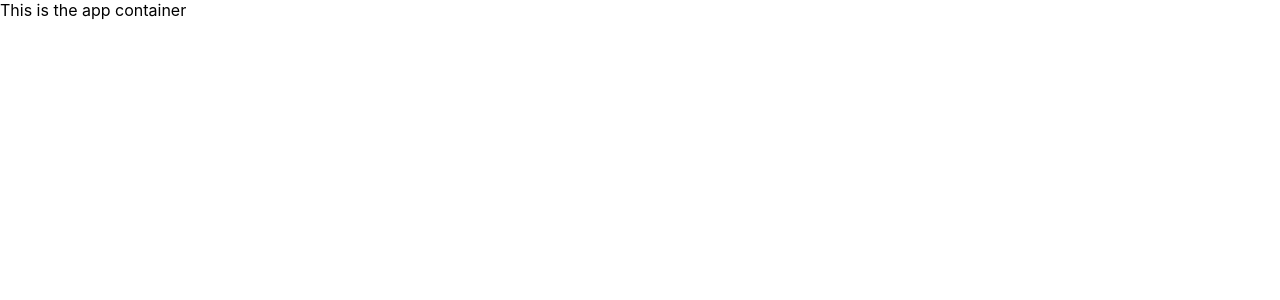
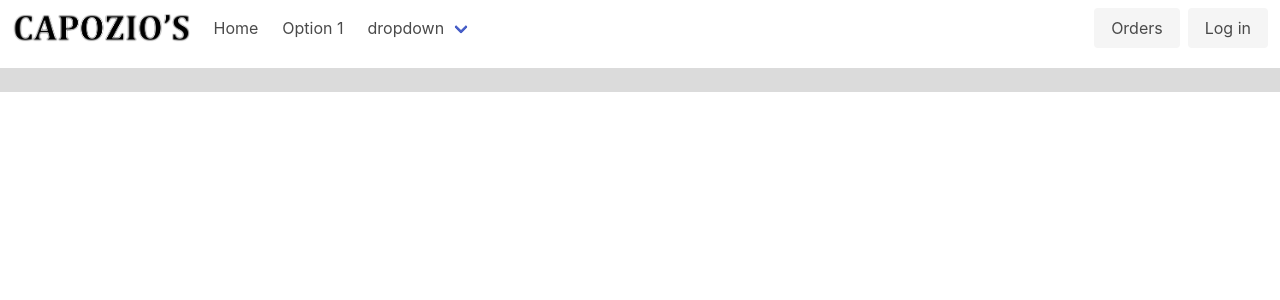
Before and after one commit to nachoespino53/restaurant-app-frontend, a React (Create React App) app: page / in a window 1280 px wide. Shown: the top 300 px of the page. Built offline with nearby package versions, Linux system fonts and the light colour scheme.

Commit message:
Added NavBar

```diff
--- a/package.json
+++ b/package.json
@@ -4,7 +4,9 @@
   "private": true,
   "dependencies": {
     "bulma": "^0.7.2",
+    "node-sass-chokidar": "^1.3.4",
     "react": "^16.6.3",
+    "react-bulma-components": "^2.3.0",
     "react-dom": "^16.6.3",
     "react-scripts": "2.1.1"
   },
--- a/public/index.html
+++ b/public/index.html
@@ -5,6 +5,10 @@
     <link rel="shortcut icon" href="%PUBLIC_URL%/favicon.ico">
     <meta name="viewport" content="width=device-width, initial-scale=1, shrink-to-fit=no">
     <meta name="theme-color" content="#000000">
+    <!-- Bulma StyleSheet -->
+    <!-- <meta name="viewport" content="width=device-width, initial-scale=1">
+    <link rel="stylesheet" href="https://cdnjs.cloudflare.com/ajax/libs/bulma/0.7.2/css/bulma.css">
+    <script defer src="https://use.fontawesome.com/releases/v5.3.1/js/all.js"></script> -->
     <!--
       manifest.json provides metadata used when your web app is added to the
       homescreen on Android. See https://developers.google.com/web/fundamentals/web-app-manifest/
--- a/src/App.css
+++ b/src/App.css
@@ -1,32 +1,7 @@
-.App {
-  text-align: center;
+.background-red {
+  background-color: #c0392b;
 }
 
-.App-logo {
-  animation: App-logo-spin infinite 20s linear;
-  height: 40vmin;
+.middle-container {
+  height: 500px;
 }
-
-.App-header {
-  background-color: #282c34;
-  min-height: 100vh;
-  display: flex;
-  flex-direction: column;
-  align-items: center;
-  justify-content: center;
-  font-size: calc(10px + 2vmin);
-  color: white;
-}
-
-.App-link {
-  color: #61dafb;
-}
-
-@keyframes App-logo-spin {
-  from {
-    transform: rotate(0deg);
-  }
-  to {
-    transform: rotate(360deg);
-  }
-}
--- a/src/App.js
+++ b/src/App.js
@@ -1,11 +1,22 @@
 import React, { Component } from 'react';
 import logo from './logo.svg';
 import './App.css';
+import NavBar from './containers/NavBar';
+// import Bulma from 'react-bulma-components/full';
+import 'bulma/css/bulma.css'
 
 class App extends Component {
   render() {
     return (
-      <div>This is the app container</div>
+      <div>
+      <NavBar />
+      <br/>
+      <div className="columns is-variable is-5">
+          <div className="column  has-background-grey-lighter"></div>
+          <div className="column is-half  has-background-grey-lighter"></div>
+          <div className="column  has-background-grey-lighter"></div>
+      </div>
+      </div>
     );
   }
 }
--- /dev/null
+++ b/src/containers/NavBar.js
@@ -0,0 +1,69 @@
+import React from 'react';
+import Logo from '../imgs/capozio_logo.png'
+
+const NavBar = () => {
+return (
+    <nav className="navbar background-red" role="navigation" aria-label="main navigation">
+    <div className="navbar-brand">
+        <a className="navbar-item" href="https://bulma.io">
+        <img src={Logo}  height="50" />
+        </a>
+
+        <a role="button" className="navbar-burger burger" aria-label="menu" aria-expanded="false" data-target="navbarBasicExample">
+        <span aria-hidden="true"></span>
+        <span aria-hidden="true"></span>
+        <span aria-hidden="true"></span>
+        </a>
+    </div>
+
+    <div id="navbarBasicExample" className="navbar-menu">
+        <div className="navbar-start">
+        <a className="navbar-item">
+            Home
+        </a>
+
+        <a className="navbar-item">
+            Option 1
+        </a>
+
+        <div className="navbar-item has-dropdown is-hoverable">
+            <a className="navbar-link">
+            dropdown
+            </a>
+
+            <div className="navbar-dropdown">
+            <a className="navbar-item">
+                About
+            </a>
+            <a className="navbar-item">
+                Options
+            </a>
+            <a className="navbar-item">
+                Contact
+            </a>
+            <hr className="navbar-divider" />
+            <a className="navbar-item">
+                Report an issue
+            </a>
+            </div>
+        </div>
+        </div>
+
+        <div className="navbar-end">
+        <div className="navbar-item">
+            <div className="buttons">
+            <a className="button is-light">
+                Orders
+            </a>
+            <a className="button is-light">
+                Log in
+            </a>
+            </div>
+        </div>
+        </div>
+    </div>
+    </nav>
+
+)};
+
+export default NavBar;
--- a/src/index.js
+++ b/src/index.js
@@ -3,6 +3,7 @@ import ReactDOM from 'react-dom';
 import './index.css';
 import App from './App';
 import * as serviceWorker from './serviceWorker';
+import 'bulma/css/bulma.css'
 
 ReactDOM.render(<App />, document.getElementById('root'));
 
```
Also changed, not shown: src/imgs/capozio_logo.png (added), 1 other file (tests, documents, lock files or other folders).
